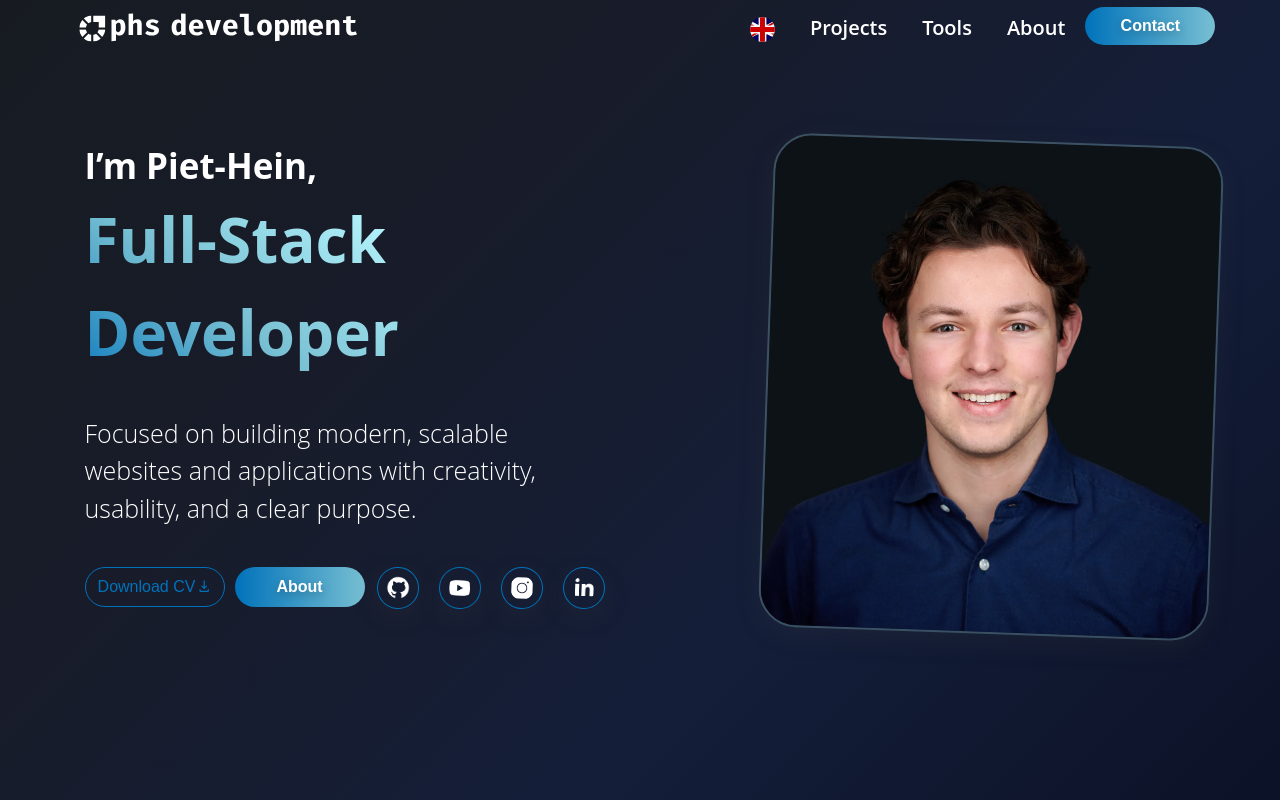
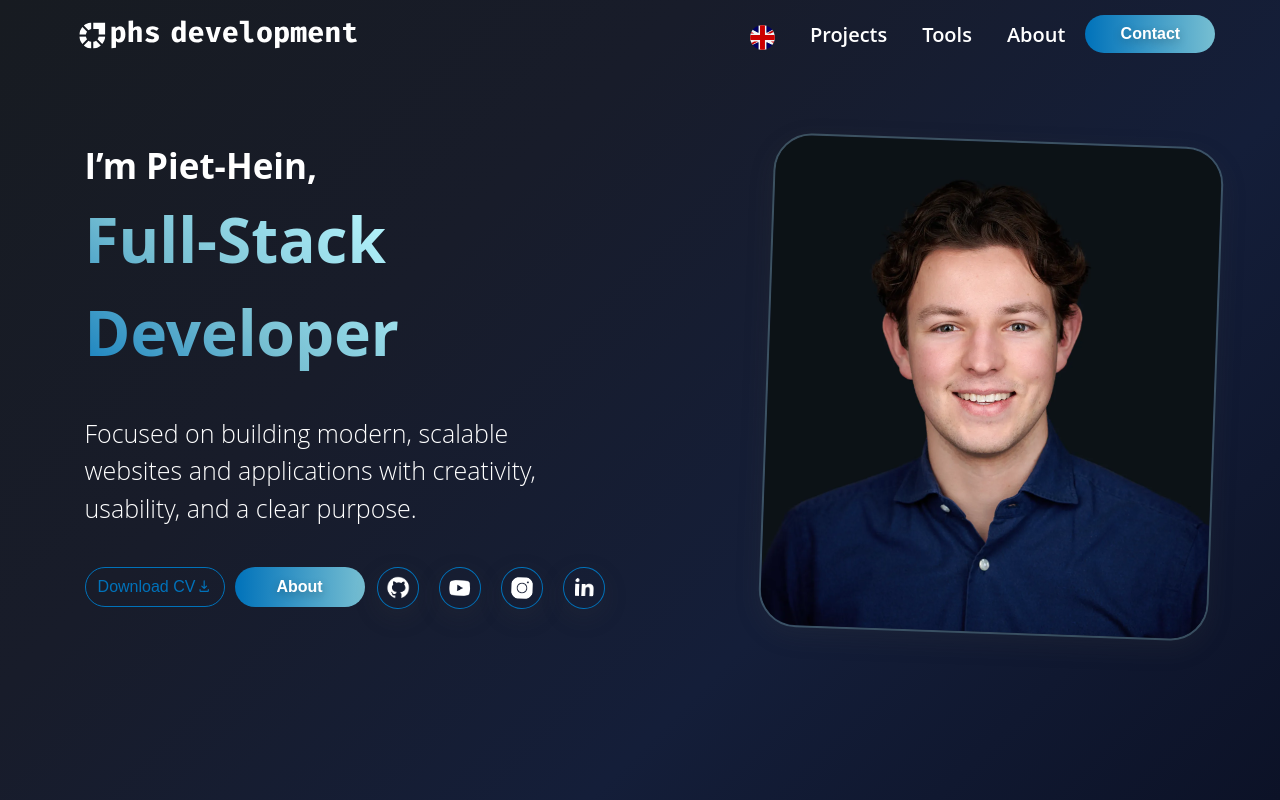
Before and after one commit to phsworks/portfolio-react, a React (Vite) app: page / in a window 1280 px wide. Shown: the top 800 px of the page. Built offline with nearby package versions, Linux system fonts and the light colour scheme.

Commit message:
header padding top

```diff
--- a/src/Components/Navbar.css
+++ b/src/Components/Navbar.css
@@ -3,7 +3,7 @@
   display: flex;
   align-items: center;
   justify-content: space-between;
-  padding: 5px 10px 22px 10px;
+  padding: 20px 10px 22px 10px;
   width: 100%;
   height: 72px;
   position: fixed;
```
